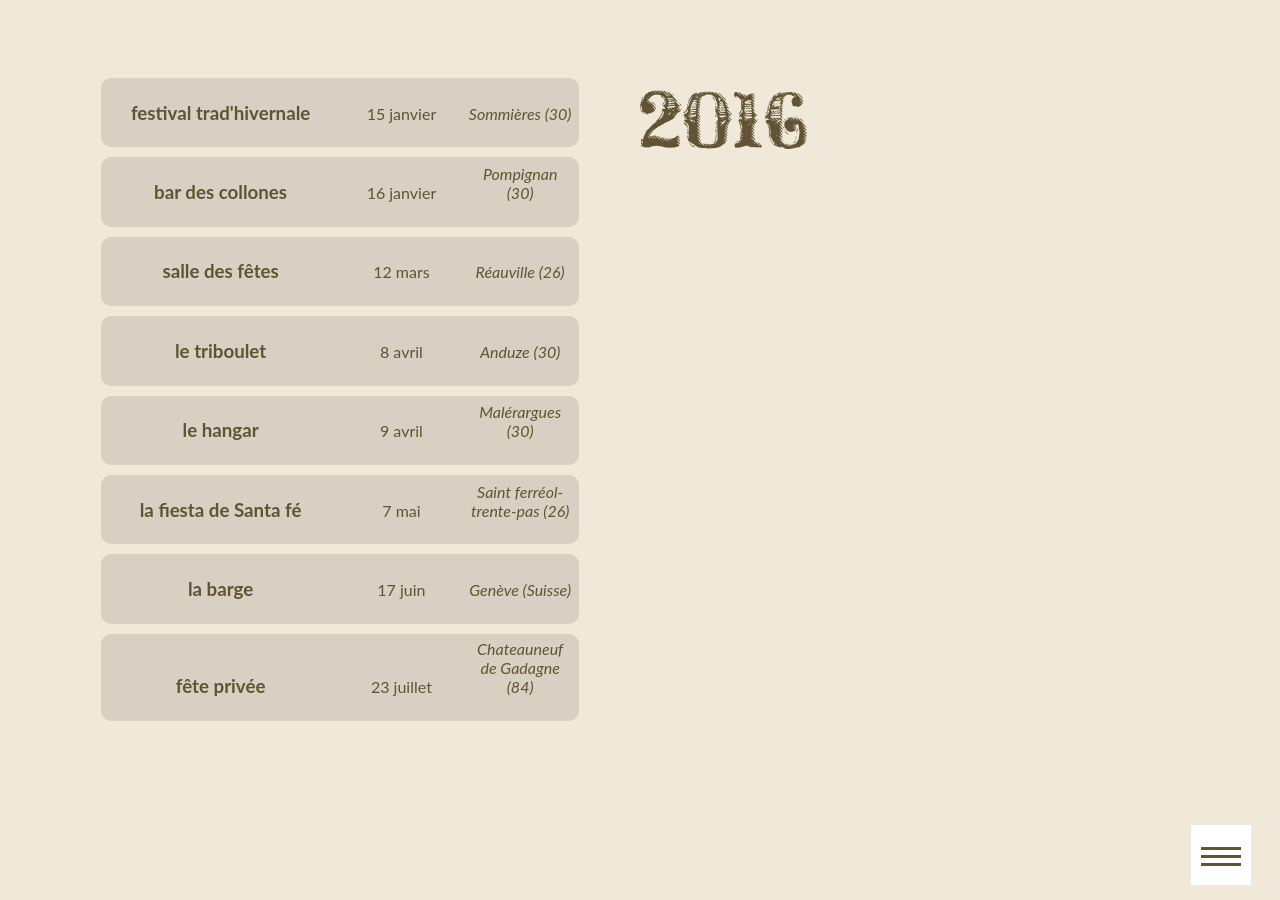
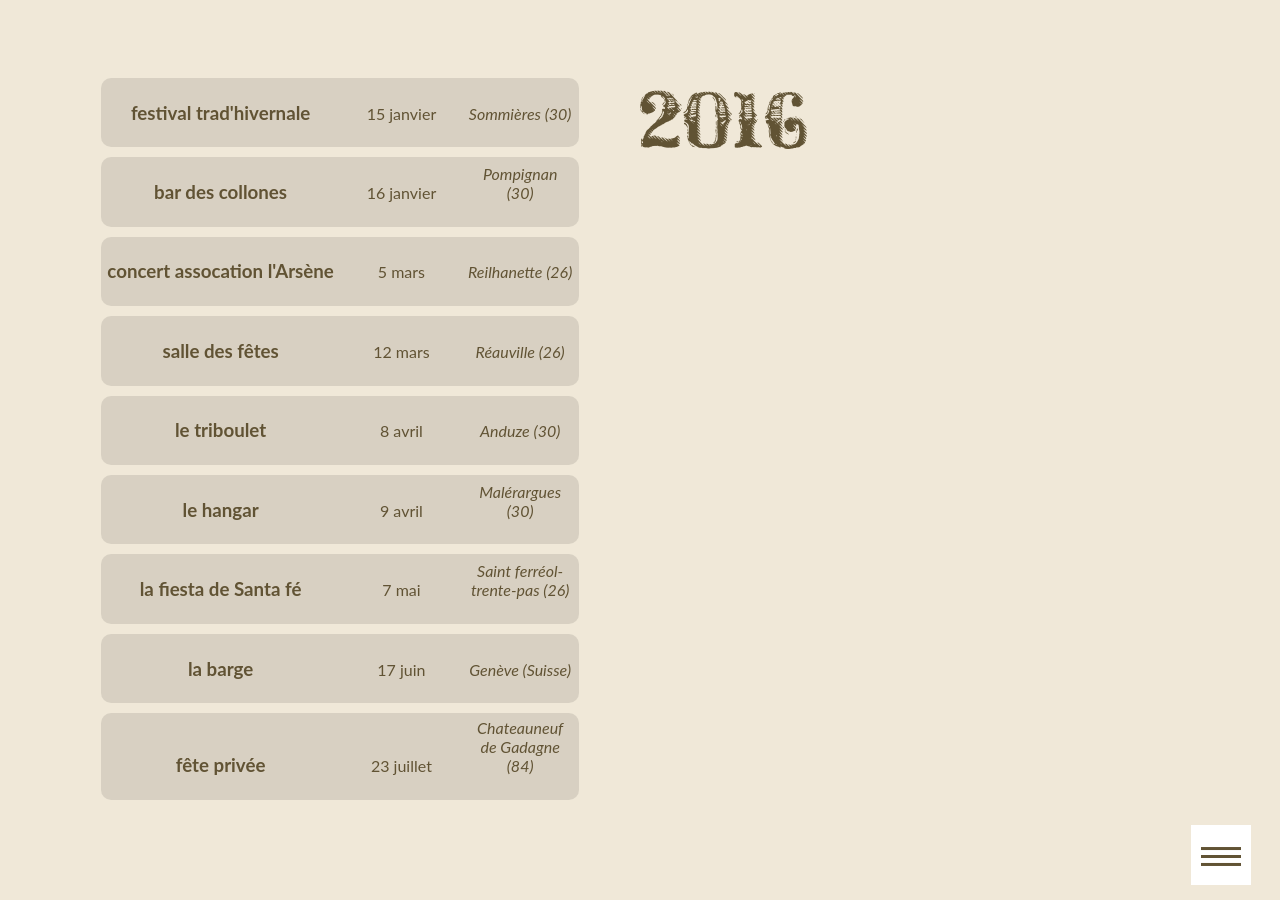
Before and after one commit to ftmftrs/ftmftrs.github.io, a Jekyll site: the page built from concert/index.html, in a window 1280 px wide and 900 px high, scrolled down 820 px. Built offline with Jekyll 4.4.1, drawn with Linux system fonts in a browser that asks for light colours; Markdown is read by kramdown in place of the engine named in the settings; comment, search, counter and statistics services are not loaded.

Commit message:
Update concerts2016.yml

```diff
--- a/_data/concerts2016.yml
+++ b/_data/concerts2016.yml
@@ -7,6 +7,10 @@
 - title: bar des collones
   date: 16 janvier
   address: Pompignan (30)
+
+- title: concert assocation l'Arsène
+  date: 5 mars
+  address: Reilhanette (26)
 
 - title: salle des fêtes
   date: 12 mars
```
